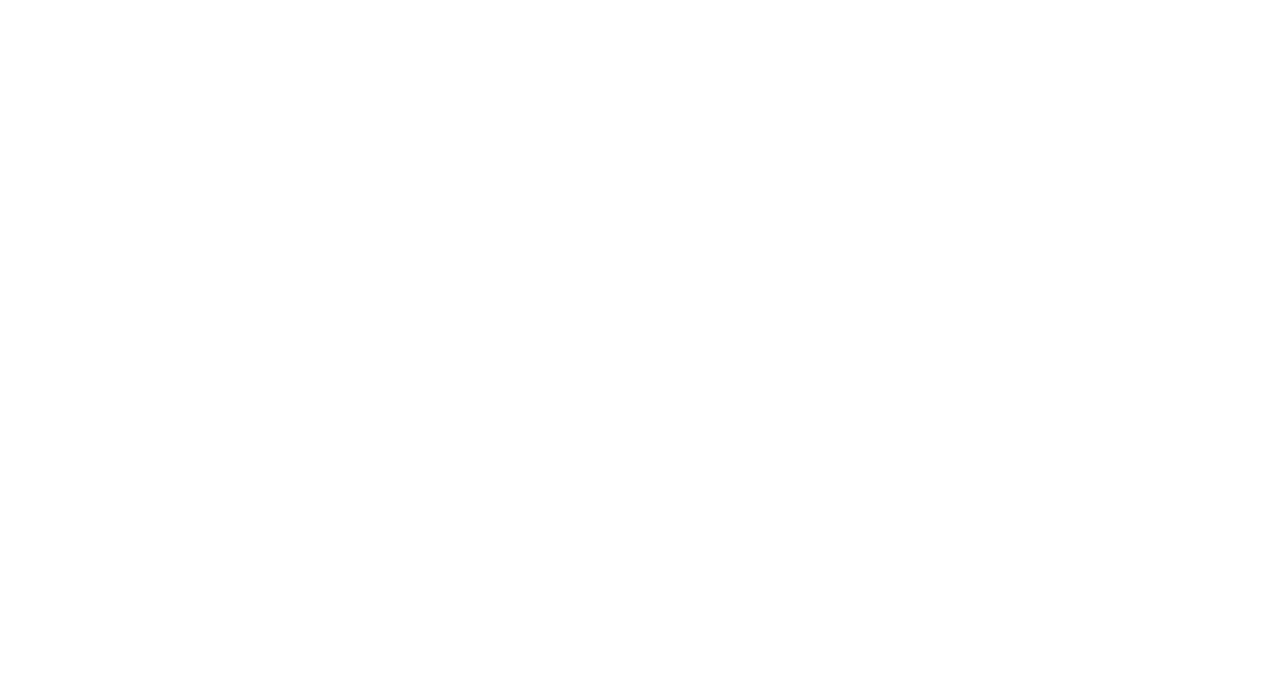
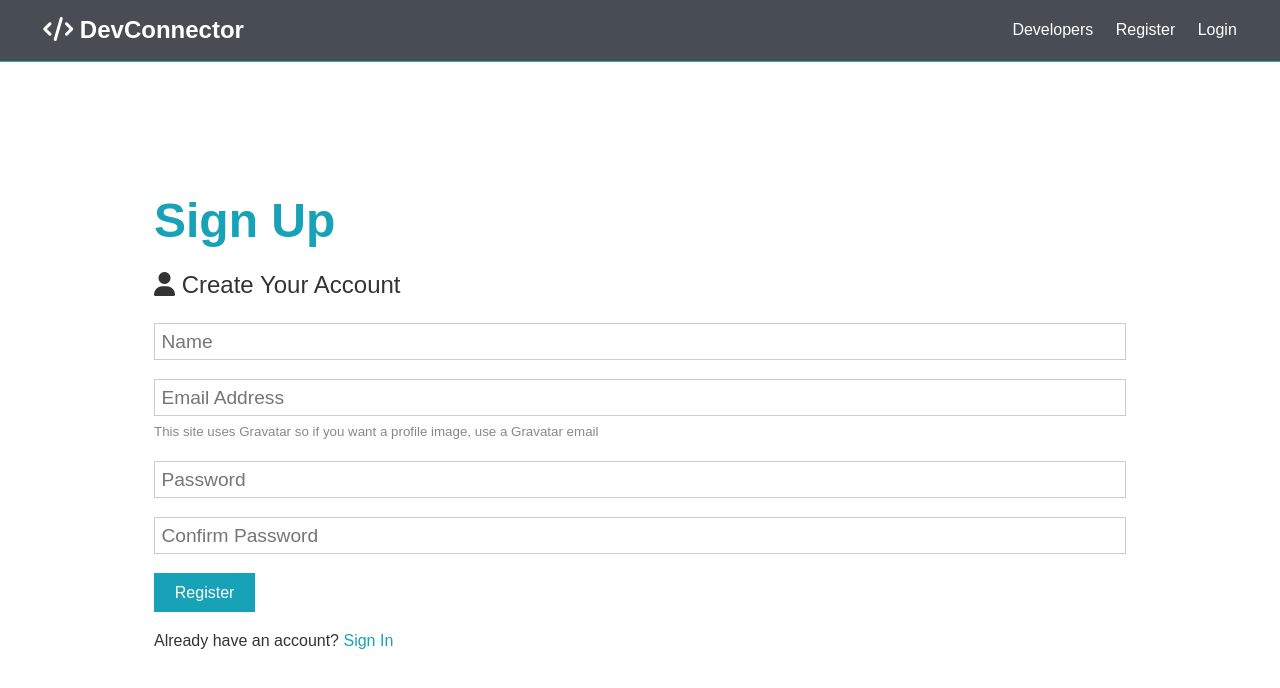
Before and after one commit to riteshdhotkar/learnMernUdemy, a React (Create React App) app in the folder client/: page /register in a window 1280 px wide. Before the commit this address had no page. Shown: the top 688 px of the page. Built offline with nearby package versions, Linux system fonts and the light colour scheme.

Commit message:
Frontend Reigster WIP

```diff
--- a/client/src/components/auth/Register.js
+++ b/client/src/components/auth/Register.js
@@ -9,8 +9,17 @@ const Register = () => {
     password2: ''
   });
 
-  const [ name, email, password, password2] =formData;
-  const onChange = e=> setFormData({ ...formData, [e.target.name]: e.target.value });
+  const { name, email, password, password2} =formData;
+  const onChange = e => setFormData({ ...formData, [e.target.name]: e.target.value });
+
+  const onSubmit = e => {
+    e.preventDefault();
+    if(password!==password2) {
+      console.log('Passwords do not match');
+    }else {
+      console.log(formData);
+    }
+  };
 
   return (
     <Fragment>
@@ -18,7 +27,7 @@ const Register = () => {
         <section className="container">
       <h1 className="large text-primary">Sign Up</h1>
       <p className="lead"><i className="fas fa-user"></i> Create Your Account</p>
-      <form className="form" action="create-profile.html">
+      <form className="form" onSubmit={e => onSubmit(e)}>
         <div className="form-group">
           <input type="text" placeholder="Name" name="name" value={name} onChange={ e => onChange(e)} required />
         </div>
```
